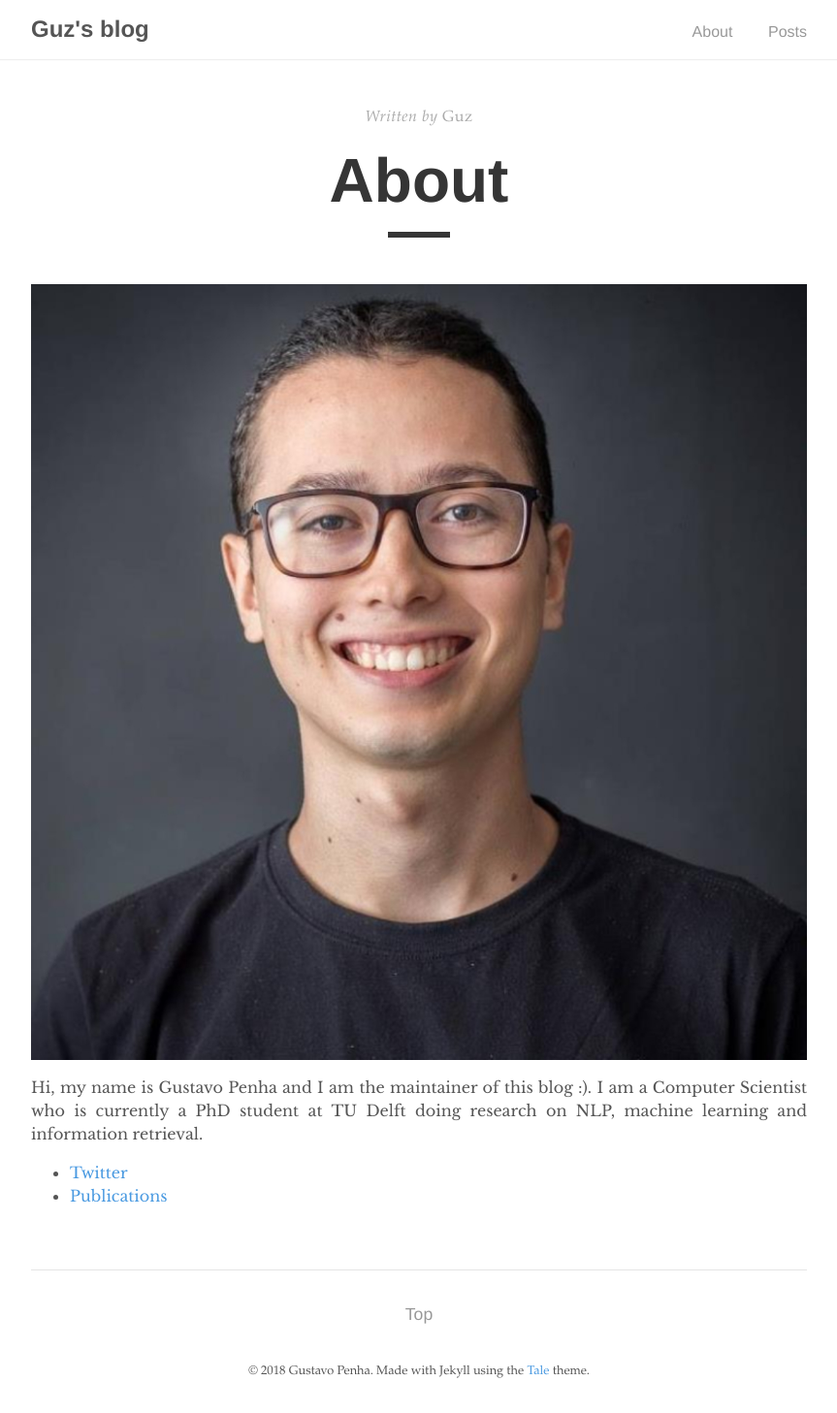
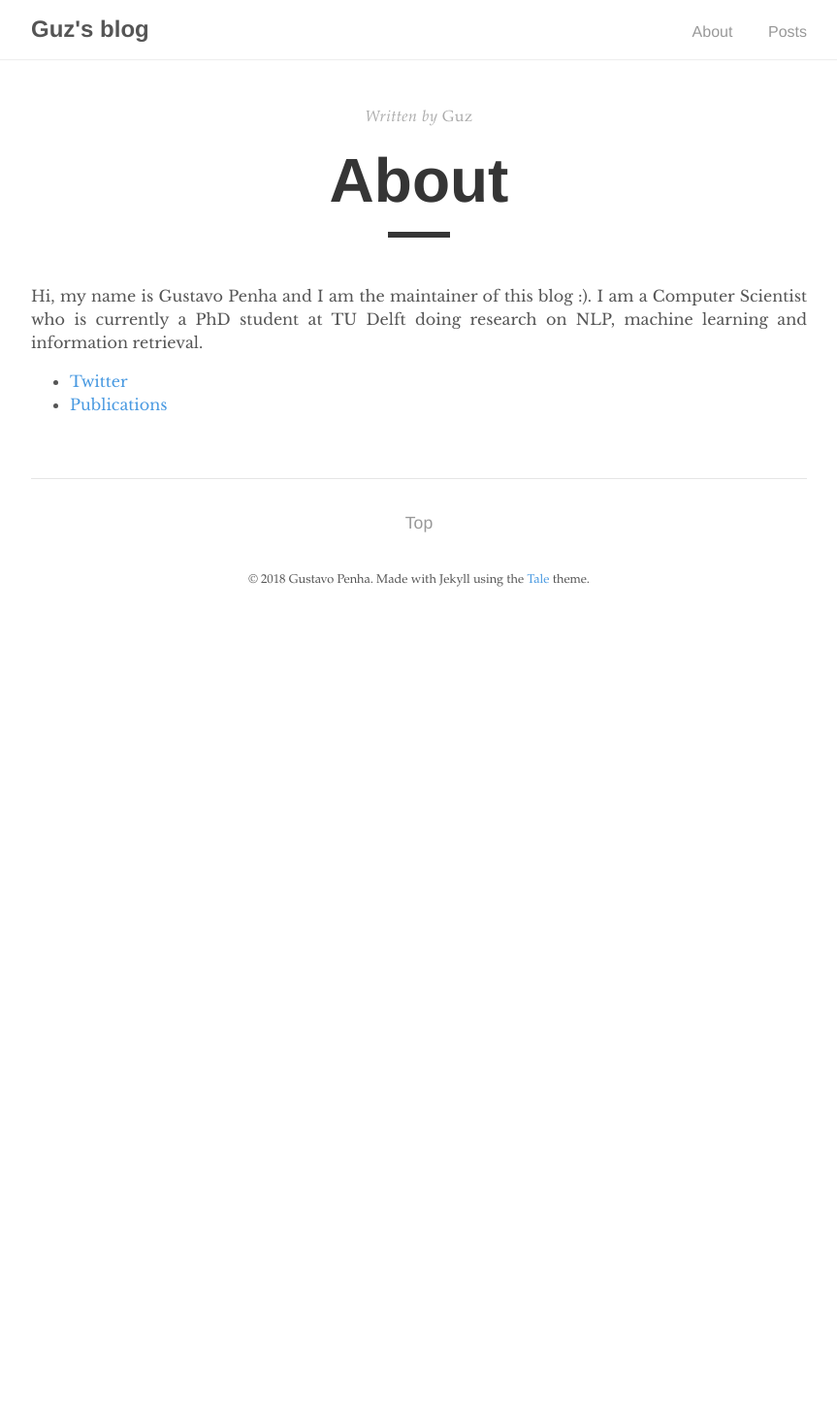
Before and after one commit to Guzpenha/guzblog_old, a Jekyll site: the page built from about.md, in a window 1280 px wide. Shown: the whole page at 97% size, without its empty margins (208-1071 px from the left). Built offline with Jekyll 4.4.1, drawn with Linux system fonts in a browser that asks for light colours; after the commit the page ends 900 px from its top, so only the background shows below that.

Commit message:
Update about.md

```diff
--- a/about.md
+++ b/about.md
@@ -5,8 +5,6 @@ author: "Guz"
 permalink: /about/
 ---
 
-![alt]({{ site.baseurl }}/images/guz.jpg){: .center-image width=20% }
-
 Hi, my name is Gustavo Penha and I am the maintainer of this blog :). I am a Computer Scientist who is currently a PhD student at TU Delft doing research on NLP, machine learning and information retrieval.
 
 * [Twitter](https://twitter.com/_Guz_)
```
